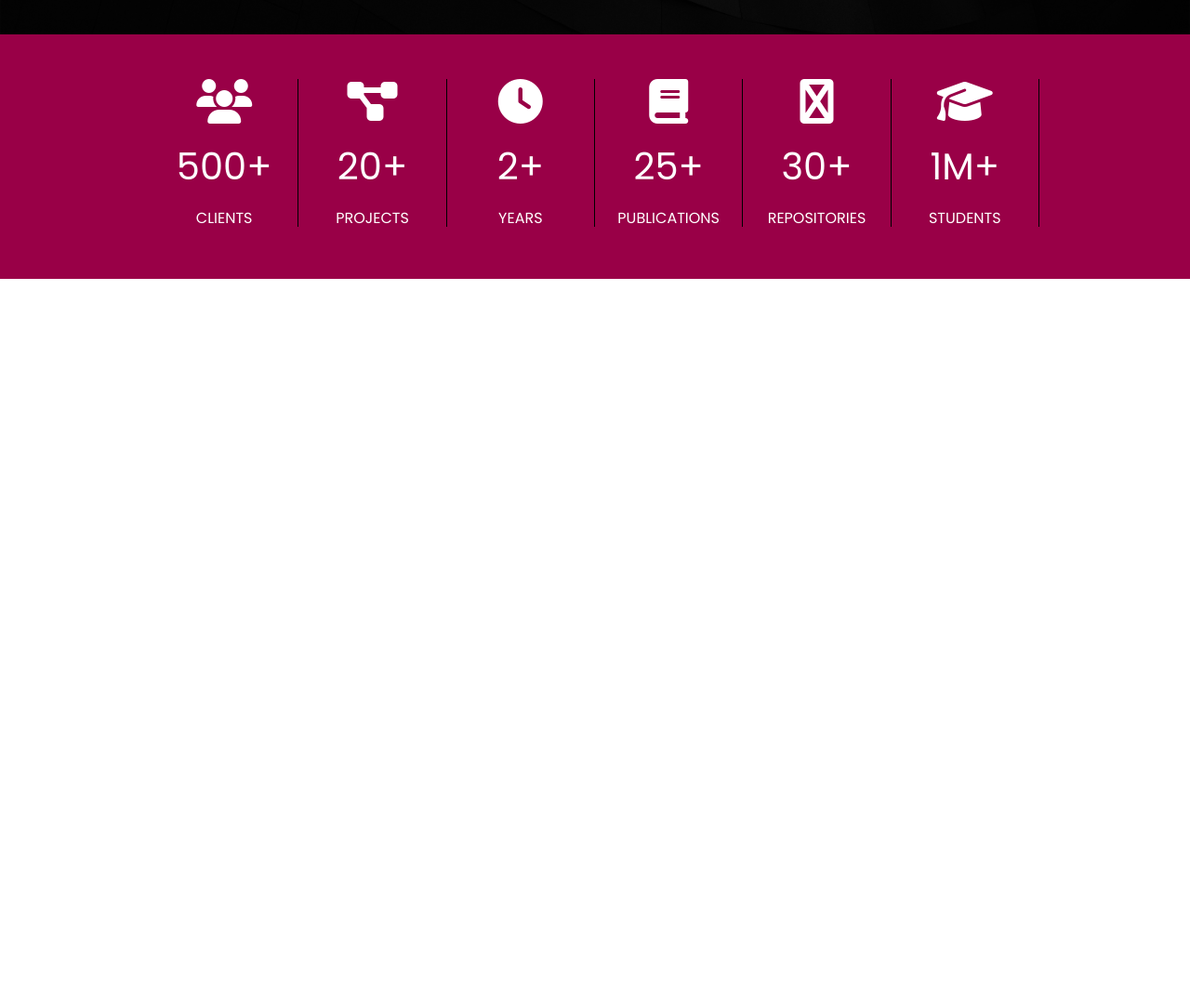
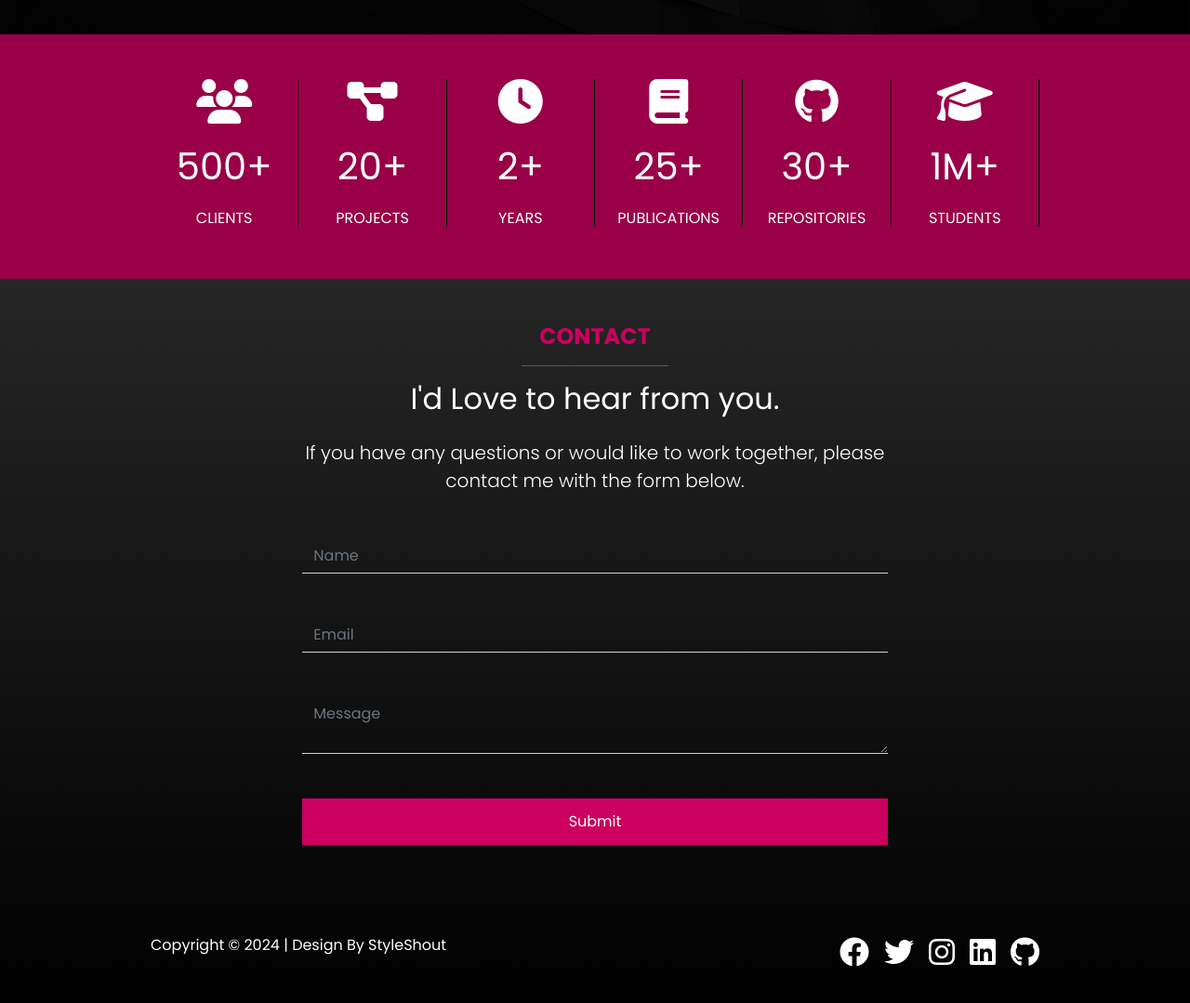
Before and after one commit to manu-git-b-s/manupriyan_portfolio, a website: page index.html in a window 1280 px wide. Shown: the part 4002-5081 px from the top of the page at 93% size. Before the commit the page ends 4302 px from the top, so only its background shows below. Drawn offline with nearby package versions, Linux system fonts and the light colour scheme; files that its build step writes are made by us from their sources; files whose address does not match are found by name.

Commit message:
project completed

```diff
--- a/index.html
+++ b/index.html
@@ -437,7 +437,7 @@
           </div>
           <div class="col-md-4 col-lg-2">
             <div class="stat text-center border-end border-dark">
-              <i class="fas fa-github fa-3x mb-3"></i>
+              <i class="fab fa-github fa-3x mb-3"></i>
               <p class="fs-1">30+</p>
               <h3 class="fs-6 text-uppercase">repositories</h3>
             </div>
@@ -453,6 +453,75 @@
       </div>
     </section>
 
+    <section class="contact text-bg-dark bg-gradient py-5">
+      <div class="container">
+        <div class="row">
+          <div class="col-md-8 offset-md-2">
+            <div class="text-center mb-5">
+              <h4 class="text-uppercase fw-bold text-primary">Contact</h4>
+              <hr class="w-25 mx-auto" />
+              <h2 class="mb-4">I'd Love to hear from you.</h2>
+              <p class="lead">
+                If you have any questions or would like to work together, please
+                contact me with the form below.
+              </p>
+            </div>
+
+            <!-- FORM -->
+            <form>
+              <div class="mb-5">
+                <input
+                  type="text"
+                  class="form-control bg-transparent border-top-0 border-start-0 border-end-0 rounded-0 border-muted text-white"
+                  placeholder="Name"
+                />
+              </div>
+              <div class="mb-5">
+                <input
+                  type="text"
+                  class="form-control bg-transparent border-top-0 border-start-0 border-end-0 rounded-0 border-muted text-white"
+                  placeholder="Email"
+                />
+              </div>
+              <div class="mb-5">
+                <textarea
+                  type="text"
+                  class="form-control bg-transparent border-top-0 border-start-0 border-end-0 rounded-0 border-muted text-white"
+                  placeholder="Message"
+                ></textarea>
+              </div>
+              <div class="mb-5 d-grid">
+                <button class="btn btn-primary" type="submit">Submit</button>
+              </div>
+            </form>
+          </div>
+        </div>
+        <!-- FOOTER -->
+        <div class="d-flex mt-5">
+          <p class="flex-grow-1">
+            Copyright &copy; 2024 | Design By StyleShout
+          </p>
+          <div class="hstack gap-3">
+            <a href="#">
+              <i class="fab fa-facebook fa-2x text-white"></i>
+            </a>
+            <a class="text-decoration-none" href="#">
+              <i class="fab fa-twitter fa-2x text-white"></i>
+            </a>
+            <a class="text-decoration-none" href="#">
+              <i class="fab fa-instagram fa-2x text-white"></i>
+            </a>
+            <a class="text-decoration-none" href="#">
+              <i class="fab fa-linkedin fa-2x text-white"></i>
+            </a>
+            <a class="text-decoration-none" href="#">
+              <i class="fab fa-github fa-2x text-white"></i>
+            </a>
+          </div>
+        </div>
+      </div>
+    </section>
+
     <script src="js/bootstrap.bundle.min.js"></script>
     <script src="js/lightbox-plus-jquery.min.js"></script>
     <script src="js/script.js"></script>
```
